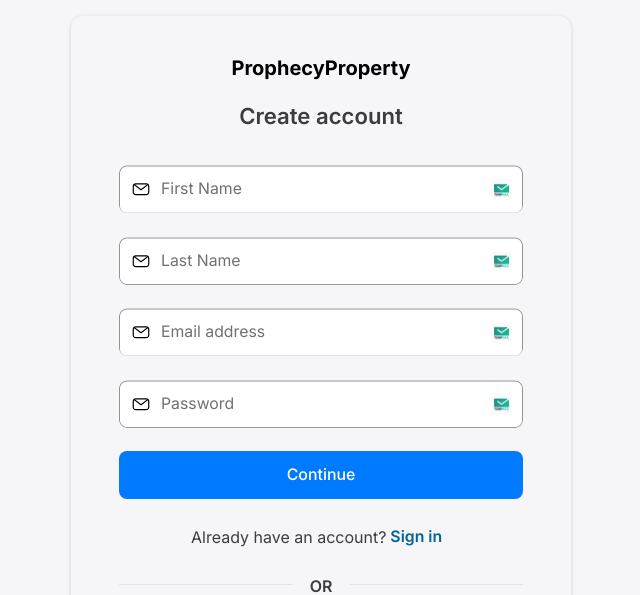
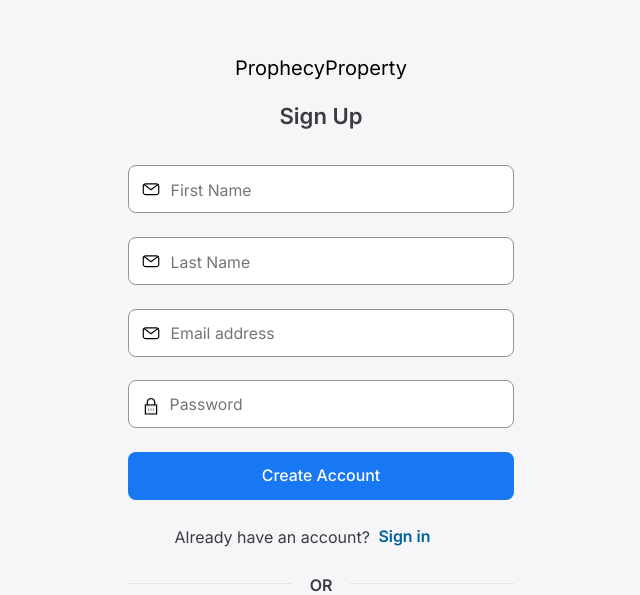
Before and after one commit to sasindudilshanranwadana/prophecyproperty, a React (Create React App) app: page /signup in a window 1280 px wide. Shown: the part 205-800 px from the top of the page, without its empty margins (319-959 px from the left). Built offline with nearby package versions, Linux system fonts and the light colour scheme.

Commit message:
fix sign in and sign up pages basic layout and add user icon to the header

```diff
--- a/src/components/FormBackground.js
+++ b/src/components/FormBackground.js
@@ -1,9 +1,41 @@
 import PropTypes from "prop-types";
+import { Link } from "react-router-dom"; // Import Link from react-router-dom
 import styles from "./FormBackground.module.css";
 
-const FormBackground = ({ className = "" }) => {
+const FormBackground = ({ className = "", isSignUp = false }) => {
   return (
     <form className={[styles.formBackground, className].join(" ")}>
+      {/* Conditionally render First Name and Last Name fields if it's SignUp */}
+      {isSignUp && (
+        <>
+          <div className={styles.background}>
+            <div className={styles.input} />
+            <img className={styles.imageIcon} alt="" src="/image.svg" />
+            <div className={styles.emailField}>
+              <div className={styles.label} />
+              <input
+                className={styles.background1}
+                placeholder="First Name"
+                type="text"
+              />
+            </div>
+          </div>
+          <div className={styles.background}>
+            <div className={styles.input} />
+            <img className={styles.imageIcon} alt="" src="/image.svg" />
+            <div className={styles.emailField}>
+              <div className={styles.label} />
+              <input
+                className={styles.background1}
+                placeholder="Last Name"
+                type="text"
+              />
+            </div>
+          </div>
+        </>
+      )}
+
+      {/* Email Address Field */}
       <div className={styles.background}>
         <div className={styles.input} />
         <img className={styles.imageIcon} alt="" src="/image.svg" />
@@ -12,10 +44,12 @@ const FormBackground = ({ className = "" }) => {
           <input
             className={styles.background1}
             placeholder="Email address"
-            type="text"
+            type="email"
           />
         </div>
       </div>
+
+      {/* Password Field */}
       <div className={styles.background2}>
         <div className={styles.input1}>
           <img className={styles.imageIcon1} alt="" src="/image-11@2x.png" />
@@ -23,27 +57,33 @@ const FormBackground = ({ className = "" }) => {
         <input
           className={styles.background3}
           placeholder="Password"
-          type="text"
+          type="password"
         />
         <div className={styles.label1} />
       </div>
+
+      {/* Continue or Create Account Button */}
       <button className={styles.button}>
-        <div className={styles.continue}>Continue</div>
+        <div className={styles.continue}>
+          {isSignUp ? "Create Account" : "Continue"}
+        </div>
       </button>
+
       <div className={styles.accountOptions}>
         <div className={styles.innerOptionsWrapper}>
           <div className={styles.innerOptions}>
             <div className={styles.accountQuestion}>
-              <div className={styles.dontHaveAn}>Don't have an account? </div>
+              {isSignUp ? (
+                <div className={styles.dontHaveAn}>Already have an account? </div>
+              ) : (
+                <div className={styles.dontHaveAn}>Don't have an account? </div>
+              )}
             </div>
             <div className={styles.link}>
-              <a
-                className={styles.createAccount}
-                href="https://id.realestate.com.au/u/signup/identifier"
-                target="_blank"
-              >
-                Create account
-              </a>
+              {/* Link Create account to SignUp.js page */}
+              <Link to={isSignUp ? "/signin" : "/signup"} className={styles.createAccount}>
+                {isSignUp ? "Sign in" : "Create account"}
+              </Link>
             </div>
           </div>
         </div>
@@ -53,6 +93,7 @@ const FormBackground = ({ className = "" }) => {
           <div className={styles.horizontalborder} />
         </div>
       </div>
+
       <div className={styles.container}>
         <div className={styles.formmargin}>
           <button className={styles.formButton}>
@@ -72,6 +113,7 @@ const FormBackground = ({ className = "" }) => {
 
 FormBackground.propTypes = {
   className: PropTypes.string,
+  isSignUp: PropTypes.bool, // Prop to differentiate between sign-up and sign-in
 };
 
 export default FormBackground;
--- a/src/components/Header.js
+++ b/src/components/Header.js
@@ -1,7 +1,26 @@
 import PropTypes from "prop-types";
+import { Link, useNavigate } from "react-router-dom"; // Import Link and useNavigate for navigation
+import { useState, useEffect } from "react";
 import styles from "./Header.module.css";
+import userIcon from "../user-50.png"; // Import user icon
 
 const Header = ({ className = "" }) => {
+  const [isLoggedIn, setIsLoggedIn] = useState(false); // State to track user login
+  const navigate = useNavigate();
+
+  // Check login status from localStorage or other auth mechanism
+  useEffect(() => {
+    const loggedIn = localStorage.getItem("isLoggedIn") === "true";
+    setIsLoggedIn(loggedIn);
+  }, []);
+
+  const handleLogout = () => {
+    // Log the user out and redirect
+    localStorage.removeItem("isLoggedIn");
+    setIsLoggedIn(false);
+    navigate("/");
+  };
+
   return (
     <header className={[styles.header, className].join(" ")}>
       <nav className={styles.container}>
@@ -32,14 +51,40 @@ const Header = ({ className = "" }) => {
         <div className={styles.container1}>
           <div className={styles.container2}>
             <div className={styles.container3}>
-              <div className={styles.button}>
-                <a className={styles.signIn}>Sign in</a>
-              </div>
+              {isLoggedIn ? (
+                // User Icon redirects to dashboard
+                <div className={styles.userIconContainer}>
+                  <Link to="/dashboard" className={styles.userIcon}>
+                    <img
+                      src={userIcon}
+                      alt="User Dashboard"
+                      className={styles.userIconImage}
+                    />
+                  </Link>
+                </div>
+              ) : (
+                // "Sign in" button if user is not logged in
+                <div className={styles.button}>
+                  <Link to="/signin" className={styles.signIn}>
+                    Sign in
+                  </Link>
+                </div>
+              )}
             </div>
             <div className={styles.buttonmargin}>
-              <button className={styles.button1}>
-                <a className={styles.join}>Join</a>
-              </button>
+              {isLoggedIn ? (
+                // "Logout" button if user is logged in
+                <button className={styles.button1} onClick={handleLogout}>
+                  Logout
+                </button>
+              ) : (
+                // "Join" button if user is not logged in
+                <button className={styles.button1}>
+                  <Link to="/signup" className={styles.join}>
+                    Join
+                  </Link>
+                </button>
+              )}
             </div>
           </div>
         </div>
--- a/src/pages/SignUp.js
+++ b/src/pages/SignUp.js
@@ -1,5 +1,6 @@
-import InputBackground from "../components/InputBackground";
-import styles from "./SignUp.module.css";
+import FormBackground from "../components/FormBackground";
+import { Link } from 'react-router-dom'; // Import Link from react-router-dom
+import styles from "./SignUp.module.css"; // Use correct SignUp styles
 
 const SignUp = () => {
   return (
@@ -7,16 +8,19 @@ const SignUp = () => {
       <footer className={styles.backgroundshadow}>
         <div className={styles.header}>
           <div className={styles.link}>
-            <b className={styles.prophecyproperty}>ProphecyProperty</b>
+            {/* Link to the home page */}
+            <Link to="/" className={styles.prophecyproperty}>
+              ProphecyProperty
+            </Link>
           </div>
           <div className={styles.container}>
             <div className={styles.heading1}>
-              <div className={styles.createAccount}>Create account</div>
+              <div className={styles.createAccount}>Sign Up</div>
             </div>
           </div>
         </div>
-        <div className={styles.pageContent}>
-          <InputBackground />
+        <div className={styles.formBackgroundWrapper}>
+          <FormBackground isSignUp={true} /> {/* Pass isSignUp={true} to render additional fields */}
         </div>
       </footer>
     </div>
--- a/src/pages/SignUp.module.css
+++ b/src/pages/SignUp.module.css
@@ -1,6 +1,8 @@
 .prophecyproperty {
   position: relative;
   line-height: 24px;
+  text-decoration: none; /* Remove underline */
+  color: inherit; /* Keep the same text color */
 }
 .link {
   display: flex;
@@ -58,8 +60,7 @@
   box-sizing: border-box;
 }
 .backgroundshadow {
-  width: 500px;
-  box-shadow: 0 1px 4px rgba(0, 0, 0, 0.16);
+
   border-radius: var(--br-xs);
   background-color: var(--wwwrealestatecomau-white-02);
   flex-direction: column;
@@ -110,4 +111,5 @@
     font-size: var(--wwwrealestatecomau-inter-regular-18-size);
     line-height: 29px;
   }
+
 }
--- a/src/pages/Signin.js
+++ b/src/pages/Signin.js
@@ -1,4 +1,5 @@
 import FormBackground from "../components/FormBackground";
+import { Link } from 'react-router-dom'; // Import Link from react-router-dom
 import styles from "./Signin.module.css";
 
 const Signin = () => {
@@ -7,7 +8,10 @@ const Signin = () => {
       <footer className={styles.backgroundshadow}>
         <div className={styles.header}>
           <div className={styles.link}>
-            <b className={styles.prophecyproperty}>ProphecyProperty</b>
+            {/* Change the title to be a Link to the home page */}
+            <Link to="/" className={styles.prophecyproperty}>
+              ProphecyProperty
+            </Link>
           </div>
           <div className={styles.container}>
             <div className={styles.heading1}>
--- a/src/pages/Signin.module.css
+++ b/src/pages/Signin.module.css
@@ -1,6 +1,8 @@
 .prophecyproperty {
   position: relative;
   line-height: 24px;
+  text-decoration: none; /* Remove underline */
+  color: inherit; /* Keep the same text color */
 }
 .link {
   display: flex;
@@ -57,7 +59,7 @@
 }
 .backgroundshadow {
   width: 500px;
-  box-shadow: 0 1px 4px rgba(0, 0, 0, 0.16);
+
   border-radius: var(--br-xs);
   background-color: var(--wwwrealestatecomau-white-02);
   flex-direction: column;
```
Also changed, not shown: package.json (+6 -6 lines), src/user-50.png (added), 1 other file (tests, documents, lock files or other folders).
